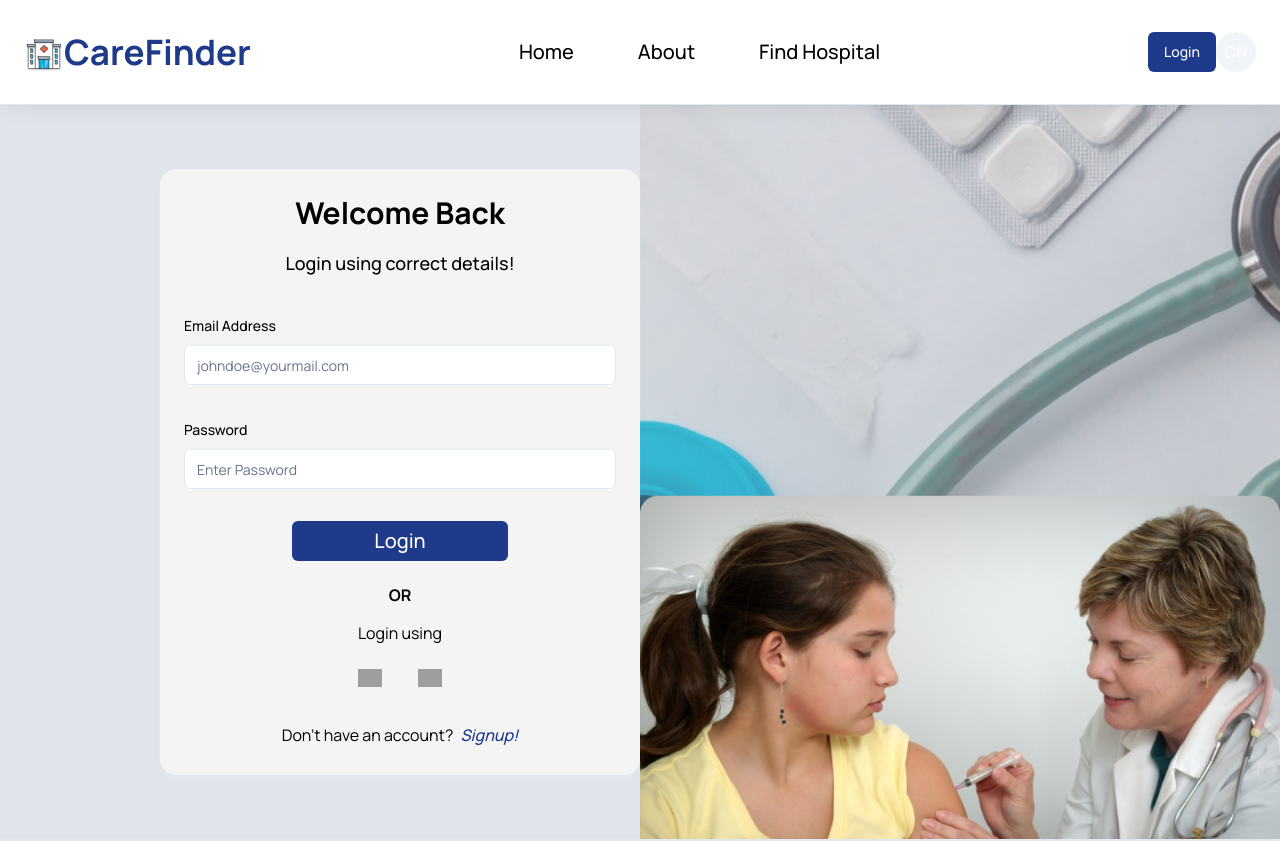
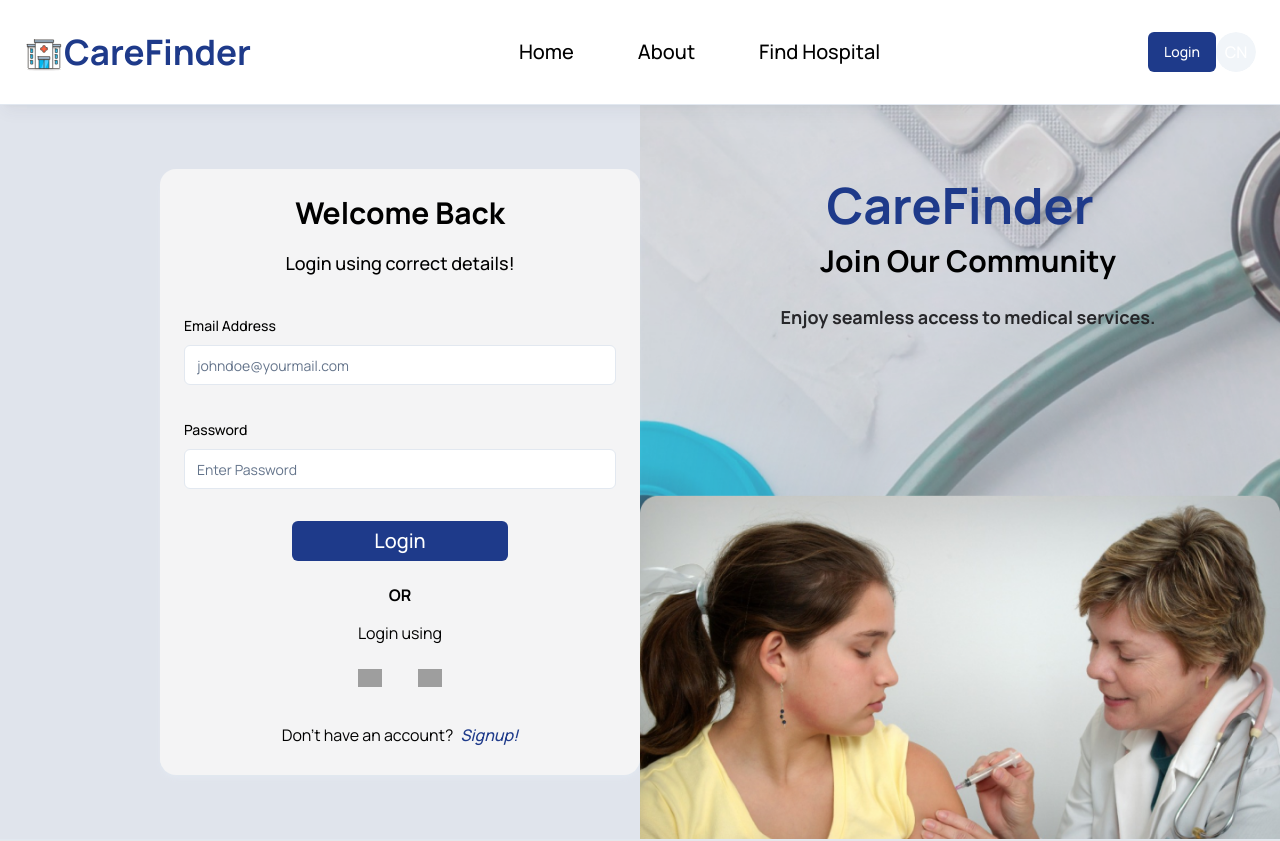
Before and after one commit to Luckidubi/health-carefinder, a Next.js app: page /login in a window 1280 px wide. Shown: the top 841 px of the page. Built offline with nearby package versions, Linux system fonts and the light colour scheme; grey boxes are pictures that could not be loaded.

Commit message:
style: Update style

```diff
--- a/components/Login.tsx
+++ b/components/Login.tsx
@@ -9,7 +9,17 @@ const Login = () => {
           <LoginForm />
         </div>
       </div>
-      <div className="col-span-4 lg:col-span-6 bg-login-bg-2 bg-scroll bg-cover bg-no-repeat py-20 hidden lg:block"></div>
+      <div className="col-span-4 lg:col-span-6 bg-login-bg-2 bg-scroll bg-cover bg-no-repeat py-20 hidden lg:block space-x-4 space-y-4">
+        <h3 className="text-blue-900 text-[50px] font-bold leading-10 text-center">
+          CareFinder
+        </h3>
+        <h4 className="text-center text-black text-[30px] font-bold leading-10">
+          Join Our Community
+        </h4>
+        <p className="text-center text-zinc-800 text-[18px] font-bold leading-10">
+          Enjoy seamless access to medical services.
+        </p>
+      </div>
     </div>
   );
 };
--- a/components/Signup.tsx
+++ b/components/Signup.tsx
@@ -9,7 +9,17 @@ const Signup = () => {
           <SignupForm />
         </div>
       </div>
-      <div className="col-span-4 lg:col-span-6 bg-login-bg-2 bg-scroll bg-cover bg-no-repeat py-20 hidden lg:block"></div>
+      <div className="col-span-4 lg:col-span-6 bg-login-bg-2 bg-scroll bg-cover bg-no-repeat py-20 hidden lg:block space-y-4">
+        <h3 className="text-blue-900 text-[50px] font-bold leading-10 text-center">
+          CareFinder
+        </h3>
+        <h4 className="text-center text-black text-[30px] font-bold leading-10">
+          Join Our Community
+        </h4>
+        <p className="text-center text-zinc-800 text-[18px] font-bold leading-10">
+          Enjoy seamless access to medical services.
+        </p>
+      </div>
     </div>
   );
 };
```
